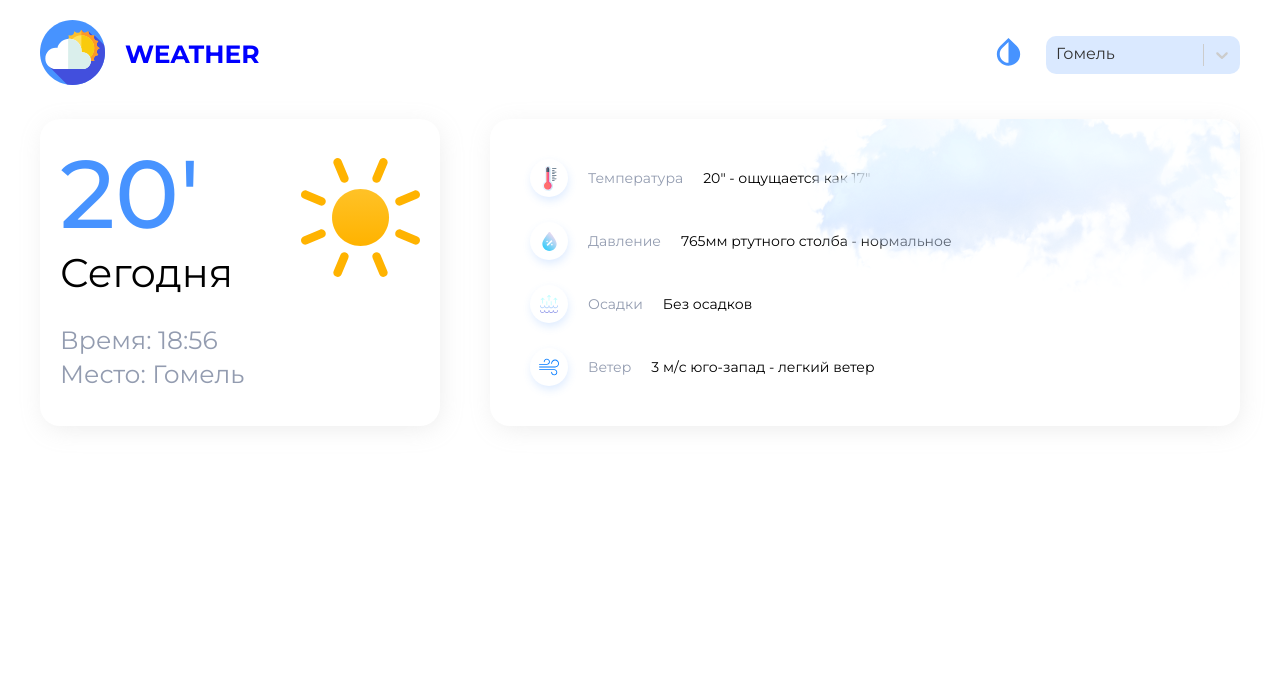
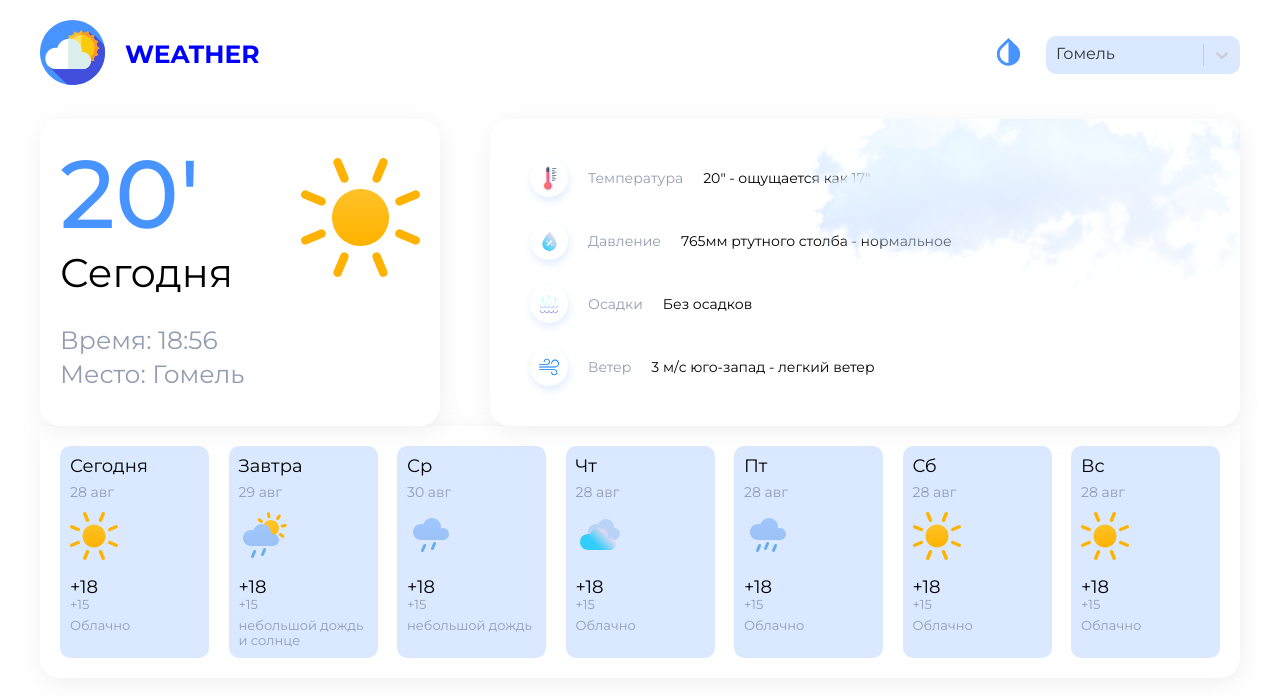
Before and after one commit to GarryProhor/weather-react, a React (Create React App) app: page / in a window 1280 px wide. Shown: the top 696 px of the page. Built offline with nearby package versions, Linux system fonts and the light colour scheme.

Commit message:
Card/Days

```diff
--- /dev/null
+++ b/src/pages/Home/components/Days/Card.tsx
@@ -0,0 +1,22 @@
+import React from 'react';
+import s from './Days.module.scss';
+import {Day} from "./Days";
+import {GlobalSvgSelector} from "../../../../assets/icons/global/GlobalSvgSelector";
+interface Props {
+    oneDay: Day;
+}
+export const Card = ({oneDay}: Props) => {
+    const {day, day_info, info, icon_id, temp_day, temp_night} = oneDay;
+    return (
+        <div className={s.card}>
+            <div className={s.day}>{day}</div>
+            <div className={s.day__info}>{day_info}</div>
+            <div className={s.img}>
+                <GlobalSvgSelector id={icon_id}/>
+            </div>
+            <div className={s.temp__day}>{temp_day}</div>
+            <div className={s.temp__night}>{temp_night}</div>
+            <div className={s.info}>{info}</div>
+        </div>
+    );
+};
--- /dev/null
+++ b/src/pages/Home/components/Days/Days.module.scss
@@ -0,0 +1,55 @@
+@import "../../../../styles/variables.scss";
+
+.days{
+  display: flex;
+  justify-content: space-between;
+  flex-wrap: wrap;
+  padding: 20px;
+  width: 100%;
+  background: $lite-background;
+  box-shadow: $box-shadow;
+  border-radius: 0 0 $border-radius $border-radius;
+}
+.card {
+  display: flex;
+  flex-direction: column;
+  background: rgba(71, 147, 255, 0.2);
+  border-radius: 10px;
+  padding: 10px;
+  width: 149px;
+  transition: 0.3s;
+  cursor: pointer;
+
+  .day {
+    margin-bottom: 7px;
+    font-size: 18px;
+  }
+
+  .day__info {
+    font-size: 14px;
+    margin-bottom: 12px;
+    color: $base-color;
+  }
+
+  .img {
+    margin-bottom: 12px;
+  }
+
+  .temp__day {
+    font-size: 18px;
+  }
+
+  .temp__night {
+    font-size: 13px;
+    color: $base-color;
+    margin-bottom: 6px;
+  }
+
+  .info {
+    font-size: 13px;
+    color: $base-color;
+  }
+  &:hover{
+    box-shadow: 0px 3px 20px rgba(147, 144, 144, 0.28);
+  }
+}
--- /dev/null
+++ b/src/pages/Home/components/Days/Days.tsx
@@ -0,0 +1,80 @@
+import React from 'react';
+import s from './Days.module.scss';
+import {Tabs} from "./Tabs";
+import {Card} from "./Card";
+interface Props{}
+
+export interface Day {
+    day: string;
+    day_info: string;
+    icon_id: string;
+    temp_day: string;
+    temp_night: string;
+    info: string;
+}
+
+export const Days = (props: Props) => {
+    const days: Day[] = [
+        {
+            day: 'Сегодня',
+            day_info: '28 авг',
+            icon_id: 'sun',
+            temp_day: '+18',
+            temp_night: '+15',
+            info: 'Облачно',
+        },
+        {
+            day: 'Завтра',
+            day_info: '29 авг',
+            icon_id: 'small_rain_sun',
+            temp_day: '+18',
+            temp_night: '+15',
+            info: 'небольшой дождь и солнце',
+        },
+        {
+            day: 'Ср',
+            day_info: '30 авг',
+            icon_id: 'small_rain',
+            temp_day: '+18',
+            temp_night: '+15',
+            info: 'небольшой дождь',
+        },
+        {
+            day: 'Чт',
+            day_info: '28 авг',
+            icon_id: 'mainly_cloudy',
+            temp_day: '+18',
+            temp_night: '+15',
+            info: 'Облачно',
+        },
+        {
+            day: 'Пт',
+            day_info: '28 авг',
+            icon_id: 'rain',
+            temp_day: '+18',
+            temp_night: '+15',
+            info: 'Облачно',
+        },
+        {
+            day: 'Сб',
+            day_info: '28 авг',
+            icon_id: 'sun',
+            temp_day: '+18',
+            temp_night: '+15',
+            info: 'Облачно',
+        },
+        {
+            day: 'Вс',
+            day_info: '28 авг',
+            icon_id: 'sun',
+            temp_day: '+18',
+            temp_night: '+15',
+            info: 'Облачно',
+        },
+    ];
+    return (
+        <div className={s.days}>
+            {days.map((oneDay : Day) => <Card key={oneDay.day} oneDay={oneDay}/>)}
+        </div>
+    );
+};
--- /dev/null
+++ b/src/pages/Home/components/Days/Tabs.tsx
@@ -0,0 +1,21 @@
+import React from 'react';
+import s from './Days.module.scss';
+interface Props{}
+export const Tabs = (props: Props) => {
+    const tabs = [
+        {
+            value: 'На неделю',
+        },
+        {
+            value: 'На 10 дней',
+        },
+        {
+            value: 'На месяц',
+        },
+    ];
+    return (
+        <div className={s.tabs}>
+
+        </div>
+    );
+};
--- a/src/pages/Home/components/Home.tsx
+++ b/src/pages/Home/components/Home.tsx
@@ -2,6 +2,7 @@
 import s from './Home.module.scss';
 import {ThisDay} from "./ThisDay/ThisDay";
 import {ThisDayInfo} from "./ThisDayInfo/ThisDayInfo";
+import {Days} from "./Days/Days";
 interface Props {
 
 }
@@ -13,6 +14,7 @@
                 <ThisDay />
                 <ThisDayInfo />
             </div>
+            <Days />
         </div>
     );
 };
--- a/src/pages/Home/components/ThisDayInfo/ThisDayInfo.tsx
+++ b/src/pages/Home/components/ThisDayInfo/ThisDayInfo.tsx
@@ -34,8 +34,7 @@
             value: '3 м/с юго-запад - легкий ветер'
         }
     ];
-    // @ts-ignore
-    // @ts-ignore
+
     return (
         <div className={s.this__day_info}>
             <div className={s.this__day_info_items}>{
```
